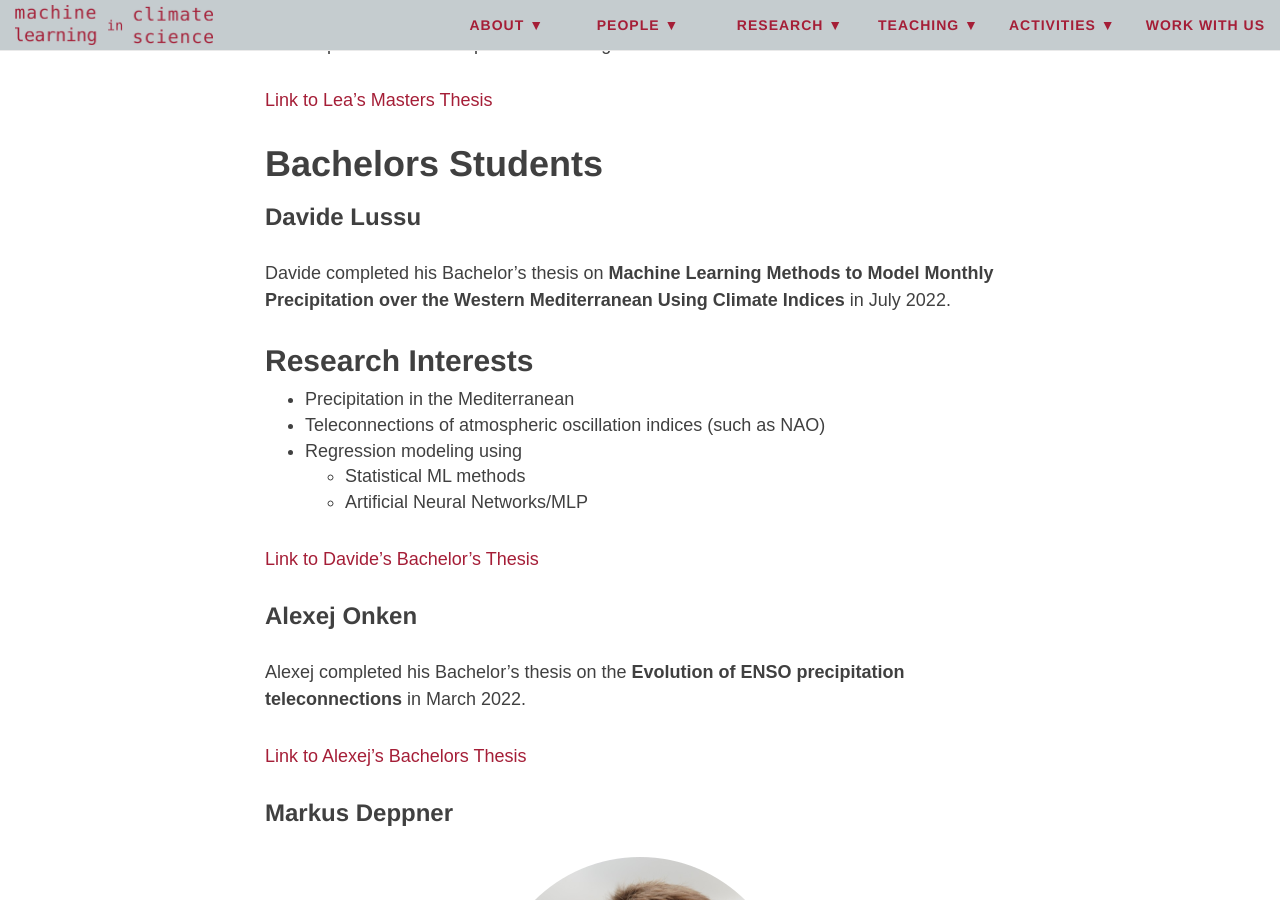
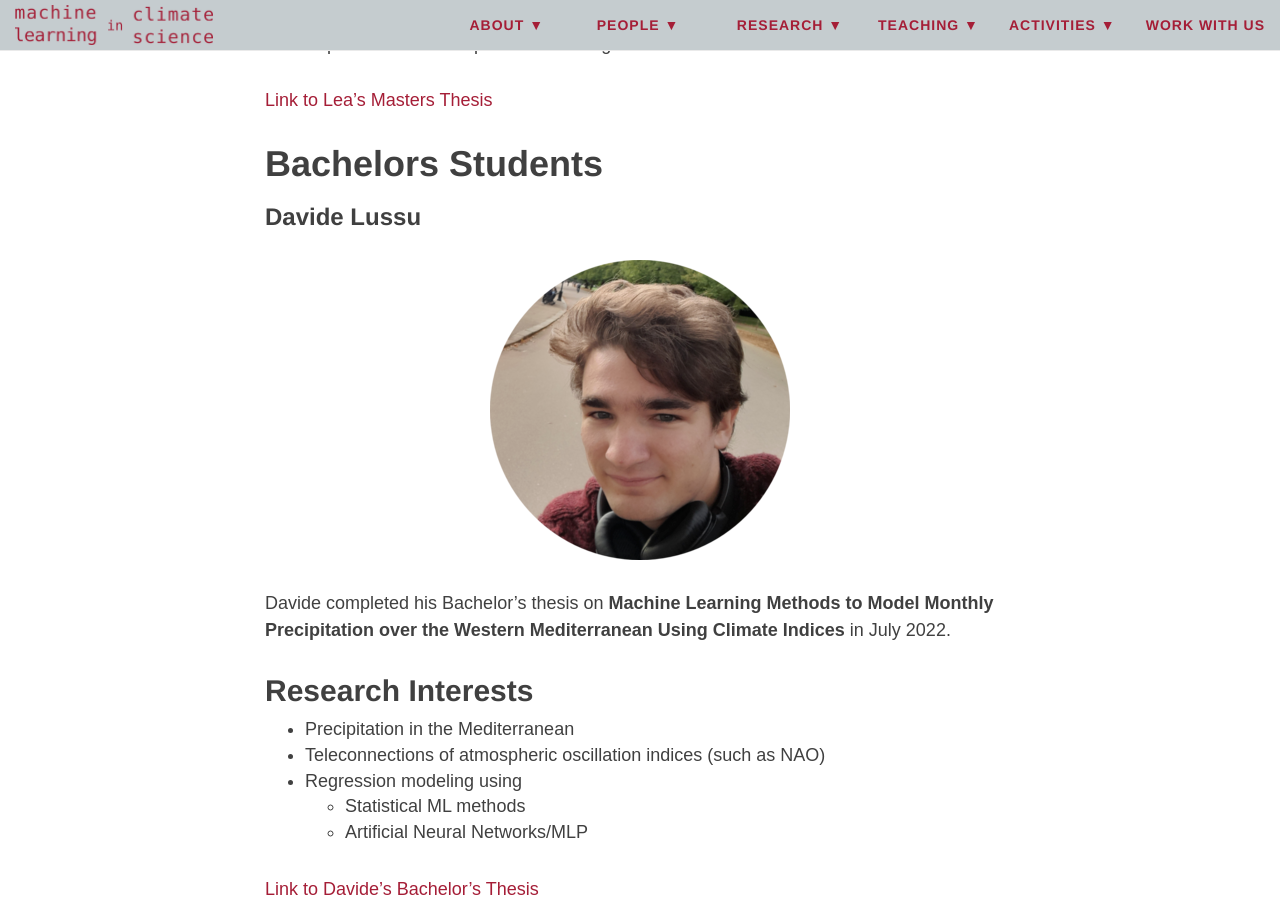
Before and after one commit to mlcs/mlcs.github.io, a Jekyll site: the page built from people/former_members.md, in a window 1280 px wide and 900 px high, scrolled down 626 px. Built offline with Jekyll 4.4.1, drawn with Linux system fonts in a browser that asks for light colours; nearby versions of some CDN libraries.

Commit message:
add DL profile pic to former members

```diff
--- a/people/former_members.md
+++ b/people/former_members.md
@@ -26,6 +26,8 @@ Convergence Zone using wind convergences** in November 2021.
 # Bachelors Students
 
 ### Davide Lussu
+
+![DL-ProfilePic](/img/dl_profile_pic.png){: .center-block :}
 
 Davide completed his Bachelor's thesis on **Machine Learning Methods to
 Model Monthly Precipitation over the Western Mediterranean Using Climate
```
